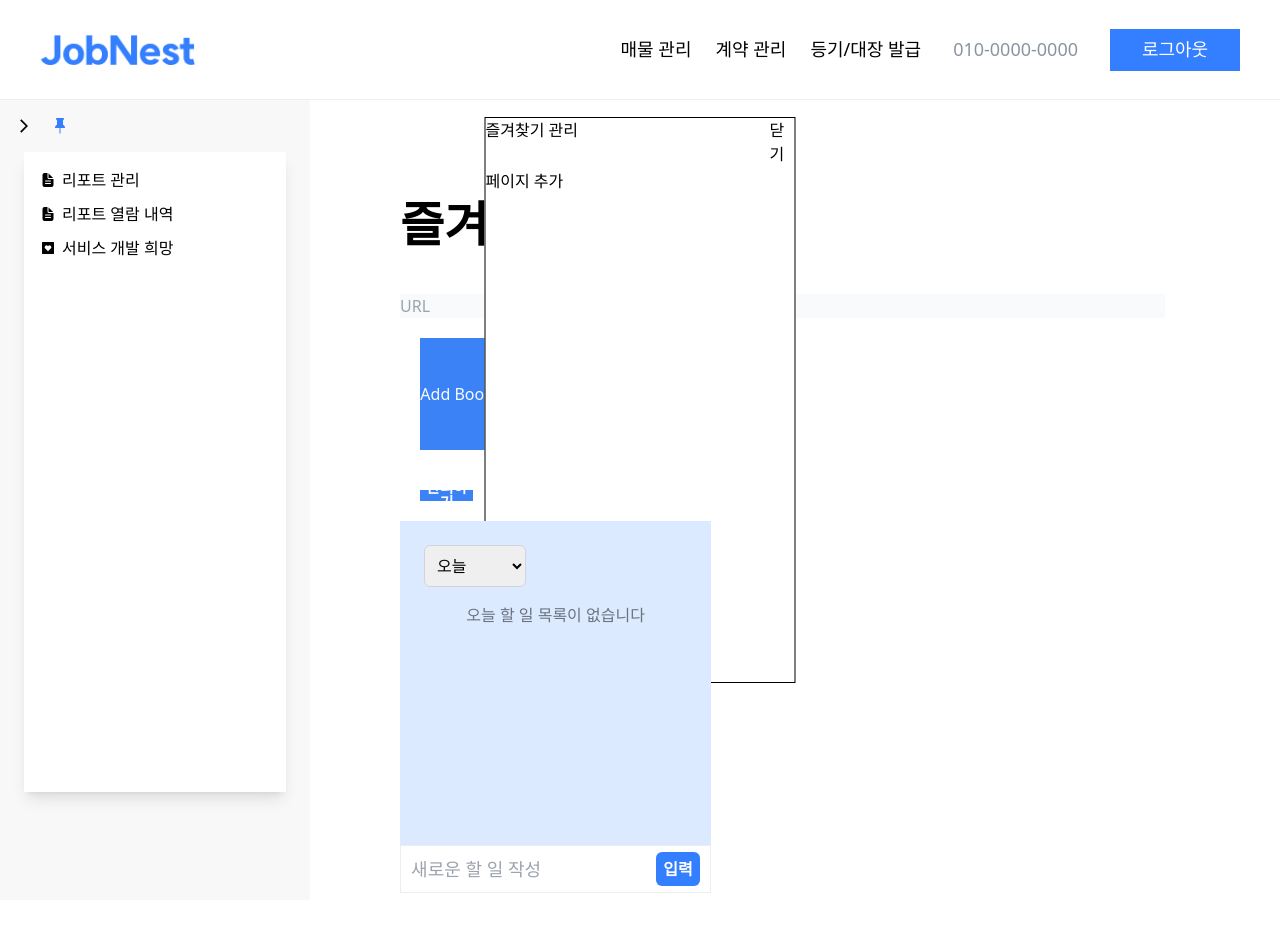
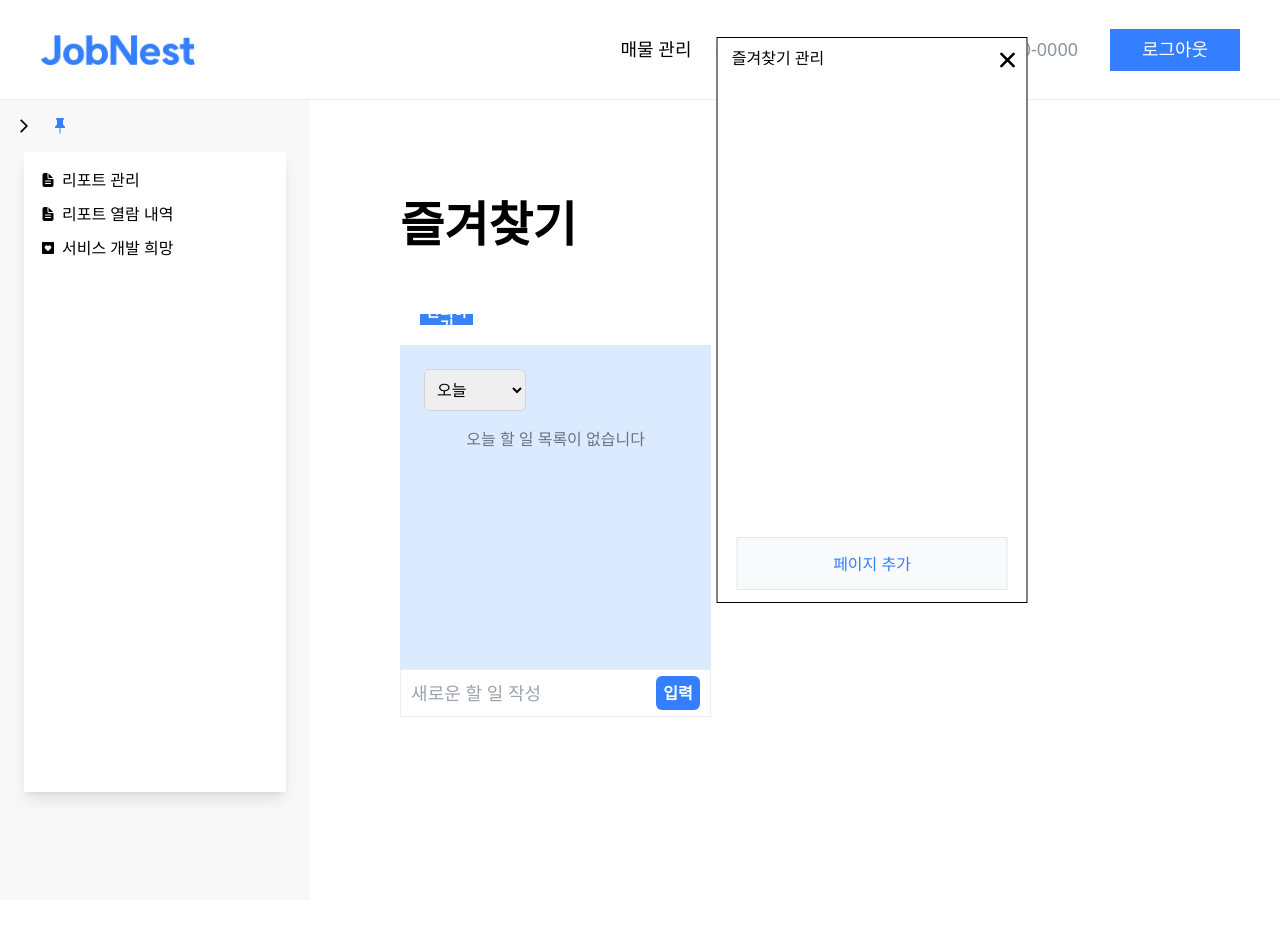
Before and after one commit to JobNest-useTeamWork/jobnest-frontend, a React (Vite) app: page / in a window 1280 px wide. Both pictures are taken after a click on the button "관리하기". Shown: the top 932 px of the page. After the commit the page ends 800 px from the top, so only its background shows below. Built offline with nearby package versions, Linux system fonts and the light colour scheme; a web font is replaced by a local one.

Commit message:
[feat] 즐겨찾기 모달에서 OGA 사용 ver

```diff
--- a/src/api/api.ts
+++ b/src/api/api.ts
@@ -4,10 +4,11 @@ export const OPEN_GRAPH_API_KEY = import.meta.env.VITE_APP_OPENGRAPH_PRIVATE_API
 
 //OpenGraphApi 받아오기
 export const fetchOpenGraphData = async (url : string) => {
-
+    console.log(`fetchOpenGraphData`,url);
     const response = await fetch (
         `https://opengraph.io/api/1.1/site/${encodeURIComponent(url)}?app_id=${OPEN_GRAPH_API_KEY}`
     );
+    console.log(`fetchOpenGraphData`,response);
     if(!response.ok){
         throw new Error('Failed to fetch Open Graph data');
     }
--- a/src/components/bookmark/BookmarkedList.tsx
+++ b/src/components/bookmark/BookmarkedList.tsx
@@ -10,46 +10,15 @@ import ManageDetailModal from './ManageDetailModal';
 const BookmarkedList = () => {
 
     const [gridItem, setGridItem] = useState<BookmarkInterface[]>([]);
-    const [fetchUrl, setFetchUrl] = useState('');
     const [modalYn, setmodalYn] = useState(false);
+
 
     useEffect(() => {
         setGridItem(getBookmarks);
         console.log(gridItem);
     },[]);
 
-    // const {data, error, isLoading, refetch} = useQuery( {
-    //         queryKey: ['ogData', fetchUrl],
-    //         queryFn: () => fetchOpenGraphData(fetchUrl),
-    //         enabled: !!fetchUrl  // fetchUrl이 비어있지 않을 때만 쿼리를 실행하도록 설정
-    //     }
-    // );
-    // console.log(data);
 
-    const addBookmarks = async() => {
-
-        if(fetchUrl) {
-            try {
-                //get Open Graph Date
-                const data = await fetchOpenGraphData(fetchUrl);
-                //add bookmarks
-                const newBookmarksOpd : BookmarkInterface ={
-                    id: Date.now(),  // 고유한 ID
-                    url: fetchUrl,
-                    img: data.hybridGraph.image || '',
-                    title: data.hybridGraph.title || ''
-                };
-                //add on Grid Item
-                setGridItem((prevItem) => [...prevItem, newBookmarksOpd]);
-                //initialize
-                setFetchUrl('');
-
-            } catch (error) {
-                console.log(`Failed to add OPD`,error);
-            }
-        }
-
-    }
 
 
     const handleDragEnd = (event : DragEndEvent) => {
@@ -84,8 +53,6 @@ const BookmarkedList = () => {
                 </div>
                 </SortableContext>
             </DndContext>
-            <input className='bg-slate-50 border-solid border-blue-800' type='text' placeholder='URL' value={fetchUrl} onChange={(e) => setFetchUrl(e.target.value)} />
-            <button onClick={addBookmarks} className='bg-blue-500 size-28 text-slate-50 m-5'>Add Bookmark</button>
             <button onClick={openManageModal} className="w-[53px] h-[11px] bg-blue-500 m-5 font-suit font-semibold text-[15px] leading-[15px] flex items-center text-white">
                 관리하기
             </button>
--- a/src/components/bookmark/ManageDetailModal.tsx
+++ b/src/components/bookmark/ManageDetailModal.tsx
@@ -1,21 +1,118 @@
+import { IoClose } from "react-icons/io5";
+import { BookmarkInterface } from "../../hooks/useBookmarks";
+import { useState } from "react";
+import BookmarkedEachItem from "./BookmarkedEachItem";
+import { fetchOpenGraphData } from "../../api/api";
+import { useQuery } from "@tanstack/react-query";
+
+
 
 interface closeModalInterface {
     closeModal : () => void;
 }
 
 
+
+
+const chkBookmarkedOne = (checked : boolean, item : string) => {
+    console.log(typeof item);
+    // if(checked){
+    //     setGridItem((prev) => [...prev, item]);
+    // }
+}
+
+
 const ManageDetailModal = ({closeModal} : closeModalInterface) => {
 
+    const [listItem, setListItem] = useState<BookmarkInterface[]>([]);
+    const [fetchUrl, setFetchUrl] = useState('');
+    const [addModalYn, setAddModalYn] = useState(false);
 
+//     const {data, error, isLoading, refetch} = useQuery( {
+//         queryKey: ['ogData', fetchUrl],
+//         queryFn: () => fetchOpenGraphData(fetchUrl),
+//         enabled: !!fetchUrl  // fetchUrl이 비어있지 않을 때만 쿼리를 실행하도록 설정
+//     }
+// );
+// console.log(data);
+
+    const addBookmarks = async() => {
+
+        if(fetchUrl) {
+            try {
+                //get Open Graph Date
+                const data = await fetchOpenGraphData(fetchUrl);
+                //add bookmarks
+                const newBookmarksOpd : BookmarkInterface ={
+                    id: Date.now(),  // 고유한 ID
+                    url: fetchUrl,
+                    img: data.hybridGraph.image || '',
+                    title: data.hybridGraph.title || ''
+                };
+                console.log(`newBookmarksOpd`, newBookmarksOpd);
+                //add on Grid Item
+                setListItem((prevItem) => [...prevItem, newBookmarksOpd]);
+                //initialize
+                setFetchUrl('');
+
+            } catch (error) {
+                console.log(`Failed to add OPD`,error);
+            }
+        }
+
+    }
+
+    const addBookmarksModal = () => {
+        setAddModalYn((prev) => !prev);
+    }
+
+    // 모달 fixed top-1/2 left-1/2 추가필요
     return (
-        <div className="fixed top-1/2 left-1/2 w-[311px] h-[566px] bg-white border border-black transform -translate-x-1/2 -translate-y-1/2">
-            <div className="w-full h-[51px] flex justify-between">
-                <span className="w-[98px] h-[22px]">즐겨찾기 관리</span>
-                <span onClick={closeModal} className="w-[25px] h-[17px]">닫기</span>
+        <div  style={{
+              position: 'absolute', // 부모 모달의 위치를 설정
+              top: '30%',
+              left: '60%',
+              right: '20%',
+              bottom: '30%',
+          }}className="w-[311px] h-[566px] bg-white border border-black transform -translate-x-1/2 -translate-y-1/2">
+            <div className="w-full h-[51px] flex justify-between p-2">
+                <span className="w-[105px] h-[22px] text-center">즐겨찾기 관리</span>
+                <span onClick={closeModal} className="w-[25px] h-[17px]">
+                    <IoClose size={28}/>
+                </span>
             </div>
-            <div>
+            {listItem.map((item) => (
+                <div key={item.id} >
+                    <label className="text-gray-500" key={item.id}>
+                        <input type="checkbox" className="w-4 h-4 text-blue-600 bg-gray-100 border-gray-300 rounded focus:ring-blue-500 focus:ring-2"
+                                id={item.id +""} onChange={(e) => {chkBookmarkedOne(e.target.checked, e.target.value)}}/>
+                    </label>
+                </div>
+            ))}
+            <div className="flex justify-center">
+                <button onClick={addBookmarksModal} className="absolute bottom-3 w-[271px] h-[53px] bg-slate-50 text-main-color border-[1px] ">
+                    페이지 추가
+                </button>
+                {addModalYn && (
+                    <div style={{
+                          position: 'absolute', // 자식 모달의 위치를 설정
+                          top: '30%',
+                          left: '90%',
+                          right: '0%',
+                          bottom: '30%',
+                          transform: 'translateX(-10%)', // 자식 모달을 중앙에 위치시킵니다
+                      }} className="flex flex-col w-[311px] h-[220px] rounded-md border-[1px] gap-2 justify-center">
+                        <div className="flex flex-col gap-2 items-center">
+                            <input type="text" className="w-[267px] h-[41px] rounded-md border-[1px] p-2" placeholder="사이트"/>
+                            <input type="text" value={fetchUrl} onChange={(e) => setFetchUrl(e.target.value)} className="w-[267px] h-[41px] rounded-md border-[1px] p-2" placeholder="URL"/>
+                        </div>
+                        <div className="flex row-col gap-4 justify-center">
+                            <button onClick={closeModal} className="w-[58px] h-[34px] rounded-md border-[1px]">취소</button>
+                            <button onClick={addBookmarks} className="w-[58px] h-[34px] rounded-md bg-slate-400">저장</button>
+                        </div>
+                    </div>
+                )}
             </div>
-            <button>페이지 추가</button>
         </div>
     );
 }
--- a/src/main.tsx
+++ b/src/main.tsx
@@ -3,13 +3,15 @@ import { createRoot } from "react-dom/client";
 import "./index.css";
 import { RouterProvider } from "react-router-dom";
 import router from "./router/index.tsx";
-//import {QueryClient,QueryClientProvider} from '@tanstack/react-query';
+import {QueryClient,QueryClientProvider} from '@tanstack/react-query';
 
-//create client
-//const queryClient = new QueryClient();
+
+const queryClient = new QueryClient();
 
 createRoot(document.getElementById("root")!).render(
   <StrictMode>
+    <QueryClientProvider client={queryClient}>
       <RouterProvider router={router} />
+    </QueryClientProvider>
   </StrictMode>
 );
```
